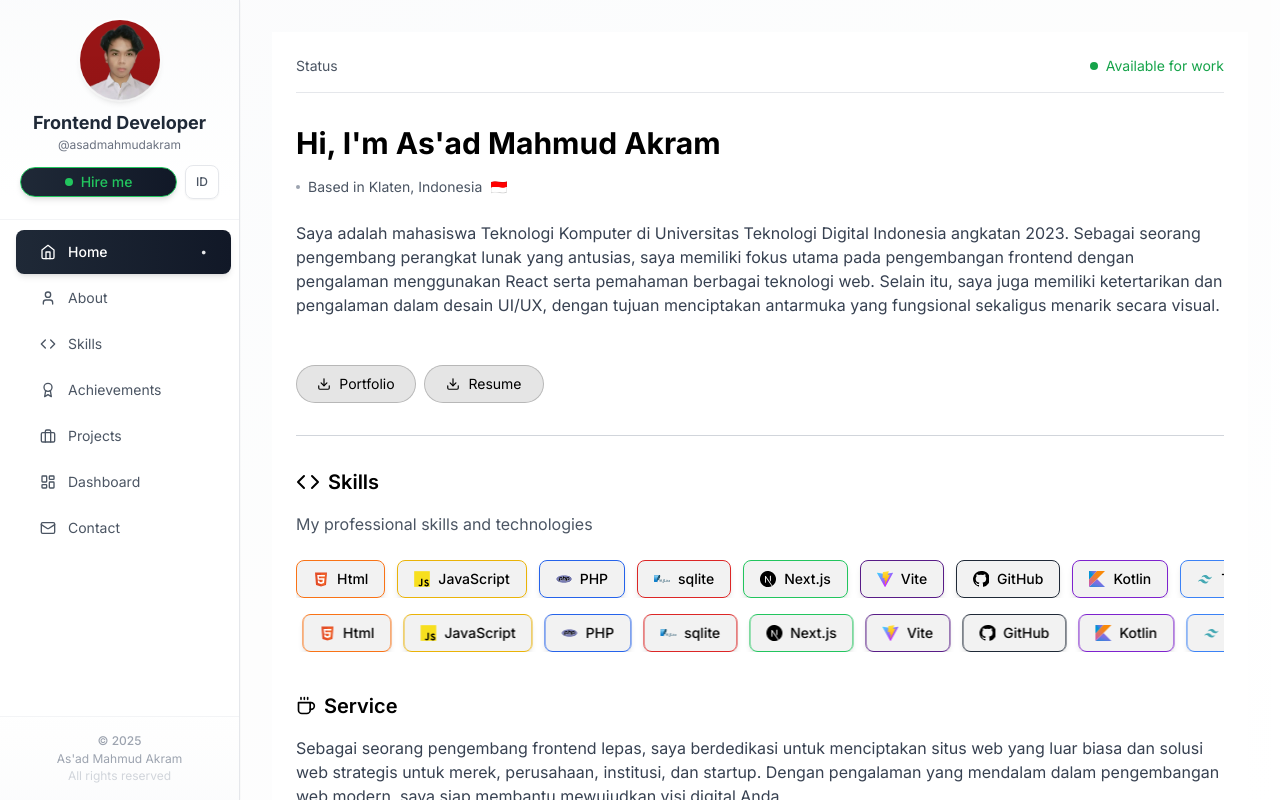
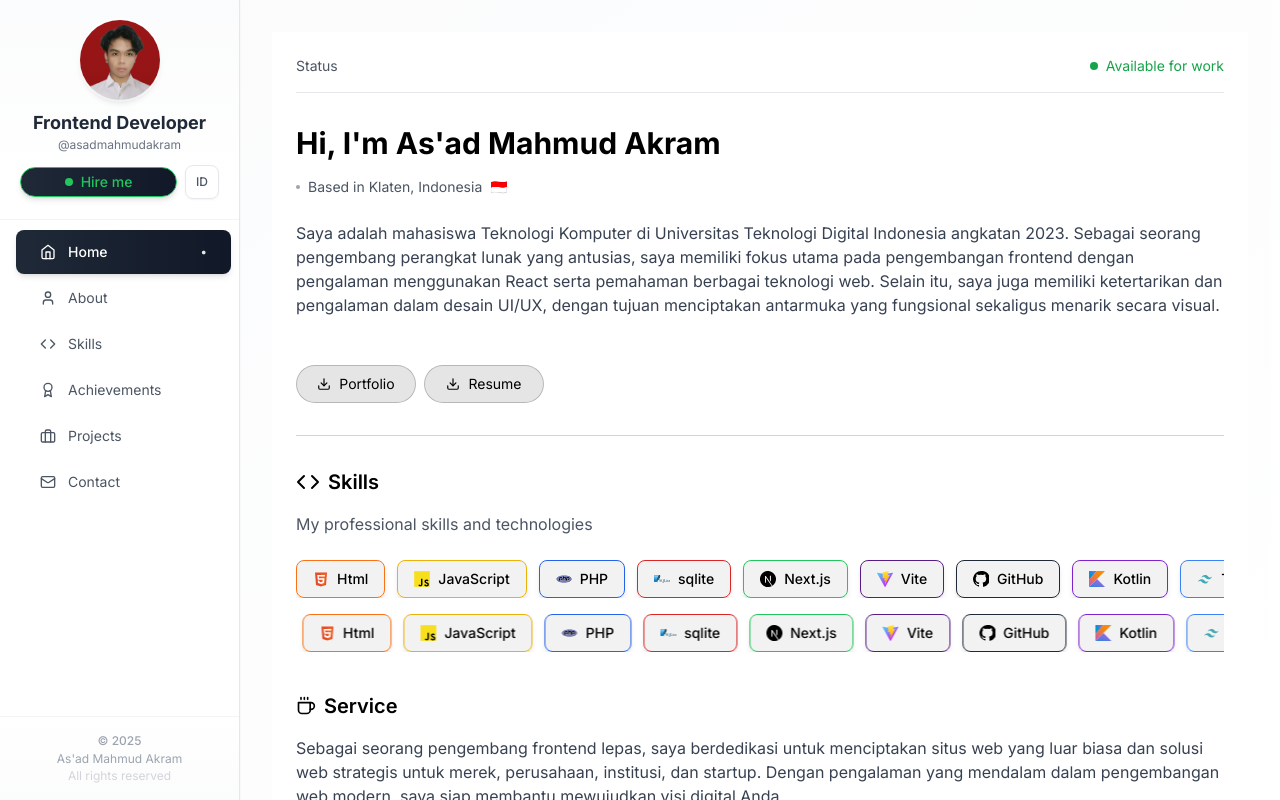
Before and after one commit to asadmahmud22/Portofolio-V2, a React (Vite) app: page / in a window 1280 px wide. Built offline with nearby package versions, Linux system fonts and the light colour scheme.

Commit message:
Update Layout.jsx

```diff
--- a/src/components/Layout.jsx
+++ b/src/components/Layout.jsx
@@ -175,7 +175,7 @@ const SidebarContent = ({ toggleLanguage, language }) => {
           { to: "/skills", label: "Skills", icon: Code },
           { to: "/achievements", label: "Achievements", icon: Award },
           { to: "/projects", label: "Projects", icon: Briefcase },
-          { to: "/dashboard", label: "Dashboard", icon: LayoutDashboard },
+
           { to: "/contact", label: "Contact", icon: Mail },
         ].map(({ to, label, icon: Icon }) => (
           <NavLink
```
